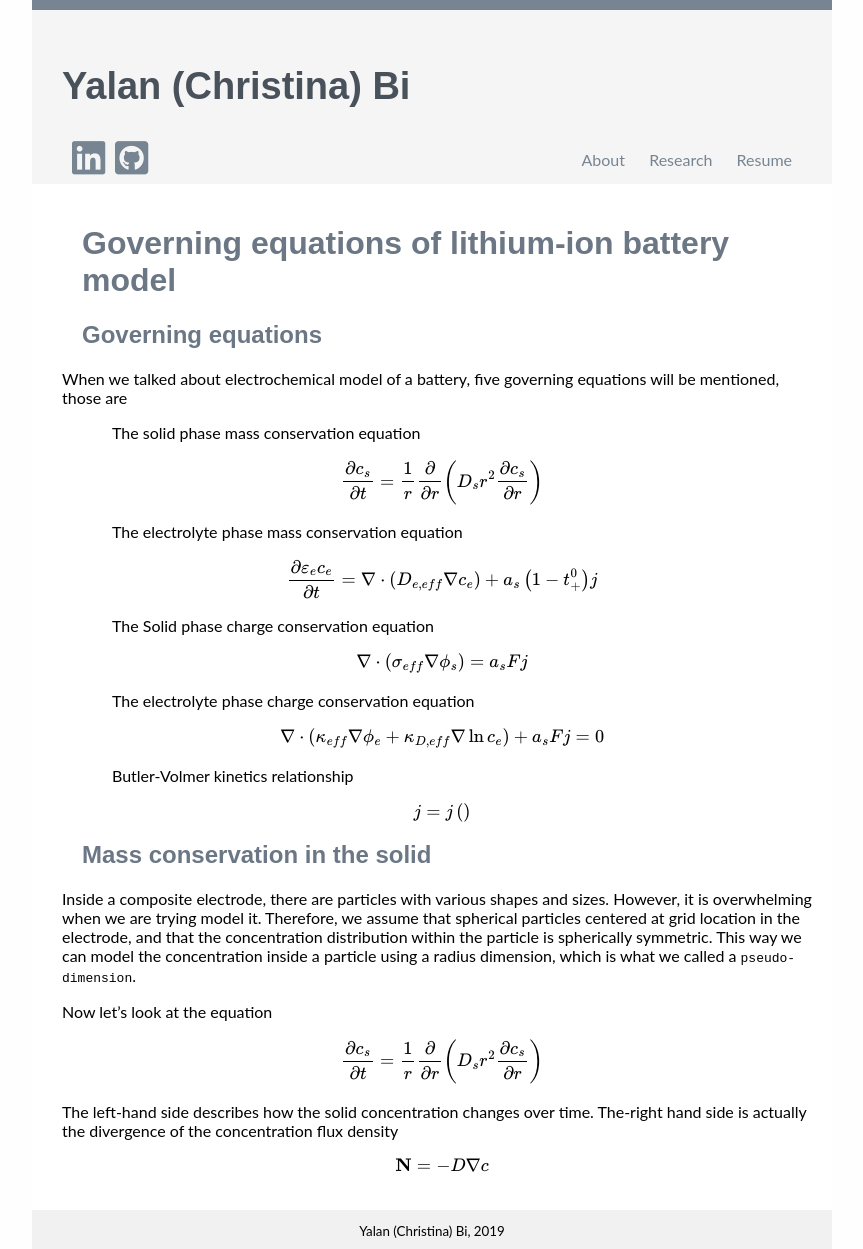
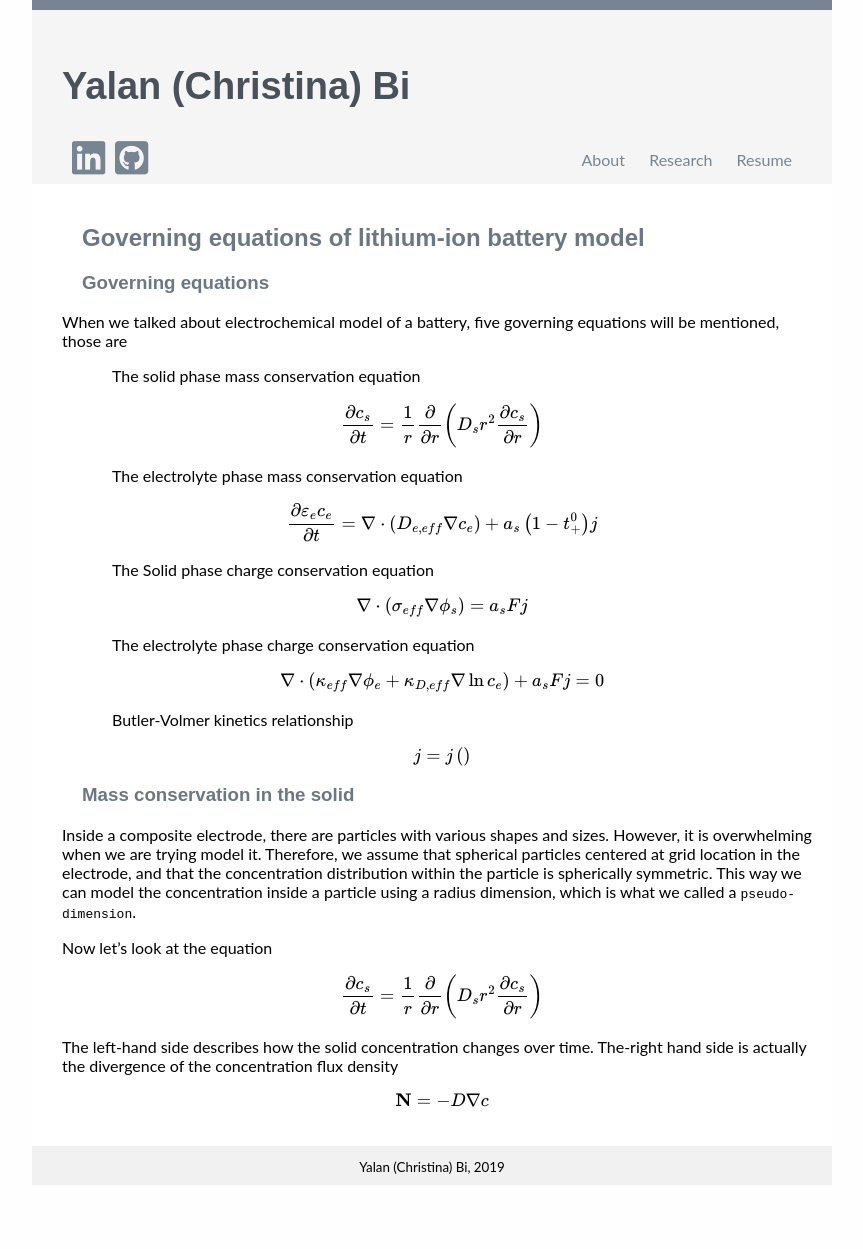
Before and after one commit to Christinabi/Christinabi.github.io, a Jekyll site: the page built from governingEquation_Explained.md, in a window 1280 px wide. Shown: the whole page, without its empty margins (208-1071 px from the left). Built offline with Jekyll 4.4.1, drawn with Linux system fonts in a browser that asks for light colours; nearby versions of some CDN libraries; formulas are drawn with MathJax 3; our own code applies the rules of GitHub Pages for plain Markdown files; after the commit the page ends 1185 px from its top, so only the background shows below that.

```diff
--- a/governingEquation_Explained.md
+++ b/governingEquation_Explained.md
@@ -4,9 +4,9 @@ mathjax: true
 permalink: /governingEquation/
 ---
 
-# Governing equations of lithium-ion battery model
+## Governing equations of lithium-ion battery model
 
-## Governing equations
+### Governing equations
 
 When we talked about electrochemical model of a battery, five governing equations will be mentioned, those are
 
@@ -32,7 +32,7 @@ $$\nabla\cdot\left(\kappa_{eff}\nabla\phi_e+\kappa_{D,eff}\nabla\ln c_e\right)+a
 
 $$j=j\left(\right)$$
 
-## Mass conservation in the solid
+### Mass conservation in the solid
 
 Inside a composite electrode, there are particles with various shapes and sizes. However, it is overwhelming when we are trying model it. Therefore, we assume that spherical particles centered at grid location in the electrode, and that the concentration distribution within the particle is spherically symmetric. This way we can model the concentration inside a particle using a radius dimension, which is what we called a `pseudo-dimension`.
 
```
